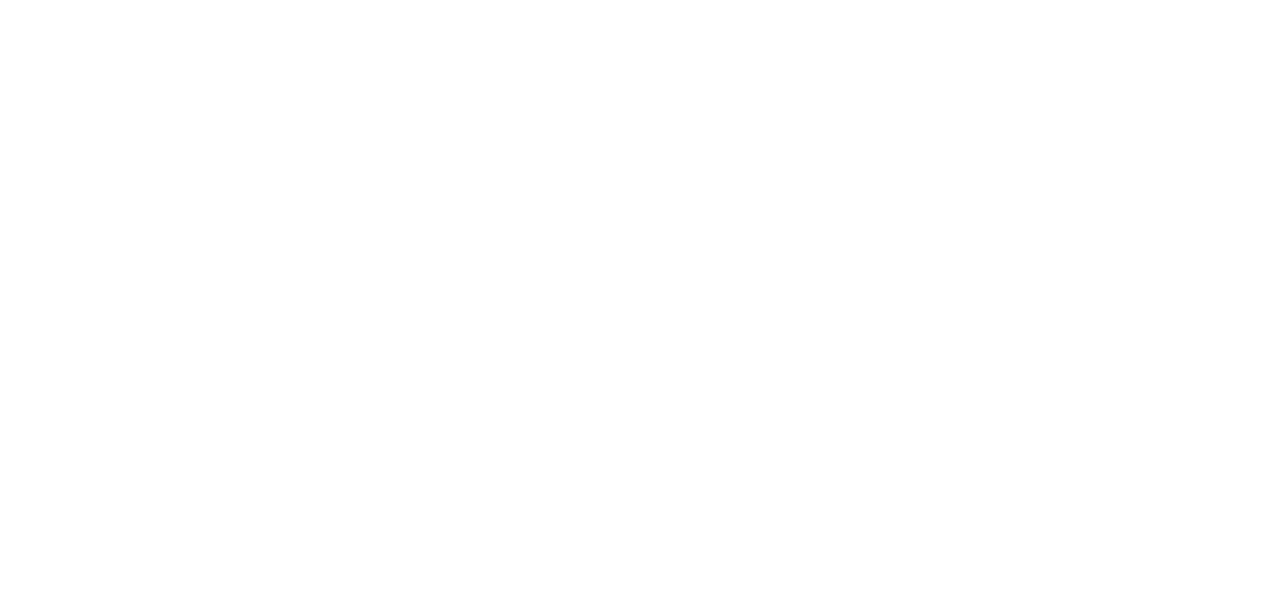
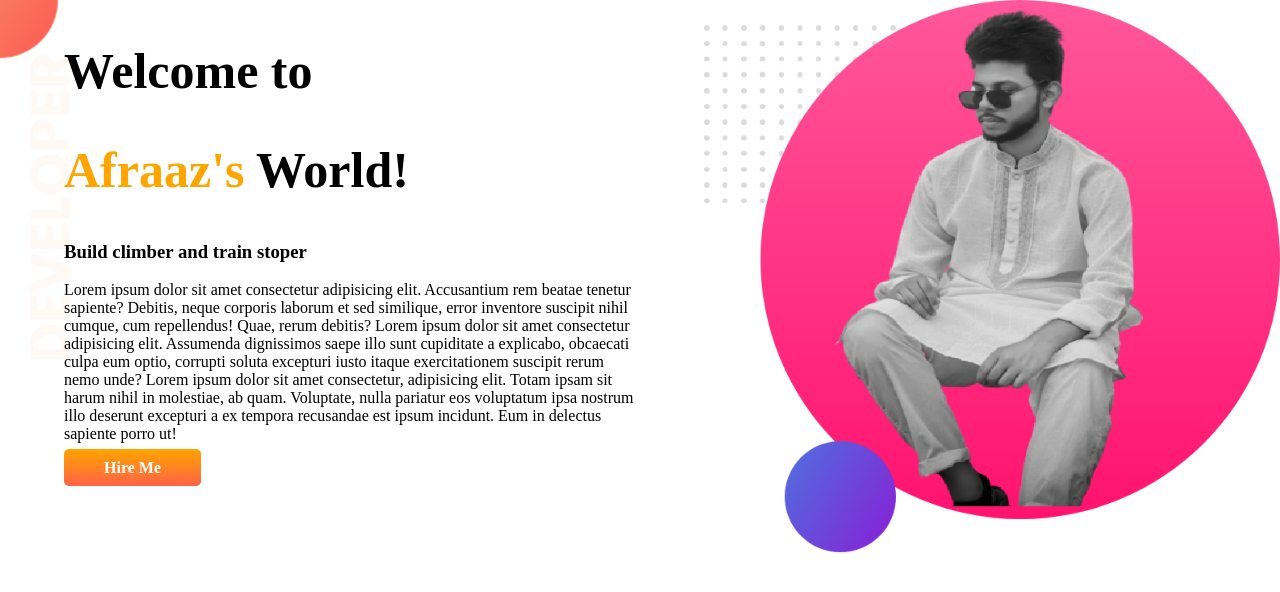
Before and after one commit to 440Siddik/developer-portfolio, a plain HTML site: page index.html in a window 1280 px wide. Drawn offline with Linux system fonts and the light colour scheme; a web font is replaced by a local one.

Commit message:
top-banner added

```diff
--- a/index.html
+++ b/index.html
@@ -1,13 +1,40 @@
 <!DOCTYPE html>
 <html lang="en">
-<head>
-  <meta charset="UTF-8">
-  <meta http-equiv="X-UA-Compatible" content="IE=edge">
-  <meta name="viewport" content="width=device-width, initial-scale=1.0">
-  <title>Afraaz Portfolio</title>
-  <link rel="stylesheet" href="style.css">
-</head>
-<body>
-
-</body>
+  <head>
+    <meta charset="UTF-8" />
+    <meta http-equiv="X-UA-Compatible" content="IE=edge" />
+    <meta name="viewport" content="width=device-width, initial-scale=1.0" />
+    <title>Afraaz Portfolio</title>
+    <link rel="preconnect" href="https://fonts.googleapis.com" />
+    <link rel="preconnect" href="https://fonts.gstatic.com" crossorigin />
+    <link
+      href="https://fonts.googleapis.com/css2?family=Nuosu+SIL&display=swap"
+      rel="stylesheet"
+    />
+    <link rel="stylesheet" href="style.css" />
+  </head>
+  <body>
+    <section class="top-banner">
+      <div class="half-width">
+        <h1>Welcome to</h1>
+        <h1><span class="orange-color"> Afraaz's </span>World!</h1>
+        <h3>Build climber and train stoper</h3>
+        <p>
+          Lorem ipsum dolor sit amet consectetur adipisicing elit. Accusantium
+          rem beatae tenetur sapiente? Debitis, neque corporis laborum et sed
+          similique, error inventore suscipit nihil cumque, cum repellendus!
+          Quae, rerum debitis? Lorem ipsum dolor sit amet consectetur
+          adipisicing elit. Assumenda dignissimos saepe illo sunt cupiditate a
+          explicabo, obcaecati culpa eum optio, corrupti soluta excepturi iusto
+          itaque exercitationem suscipit rerum nemo unde? Lorem ipsum dolor sit
+          amet consectetur, adipisicing elit. Totam ipsam sit harum nihil in
+          molestiae, ab quam. Voluptate, nulla pariatur eos voluptatum ipsa
+          nostrum illo deserunt excepturi a ex tempora recusandae est ipsum
+          incidunt. Eum in delectus sapiente porro ut!
+        </p>
+        <a class="link-button" target=_blank href="#">Hire Me</a>
+      </div>
+      <div class="half-width"><img src="images/Afraaz-bg.png" /></div>
+    </section>
+  </body>
 </html>
--- a/style.css
+++ b/style.css
@@ -0,0 +1,32 @@
+body{
+  font-family: 'Nuosu SIL', serif;
+  margin: 0;
+}
+h1{
+  font-size: 50px;
+}
+.orange-color{
+  color:orange;
+}
+section{
+  display: flex;
+}
+.half-width{
+  width: 50%;
+  padding-left: 5%;
+}
+.half-width img{
+  width: 100%;
+}
+.link-button{
+  text-decoration: none;
+background-image:linear-gradient(orange,tomato);
+color: white;
+font-weight: bold;
+  padding: 10px 40px;
+  border-radius: 5px;
+}
+.top-banner{
+  background-image: url(images/top-banner.png);
+  background-repeat: no-repeat;
+}
```
Also changed, not shown: images/Afraaz-bg.png (added), images/dream-bg.png (added), images/exp-bg.png (added), images/jhankar.png (added), images/jhankar2.png (added), images/my-bg.png (added), images/my-bg2.png (added), images/top-banner.png (added), 7 other files.
